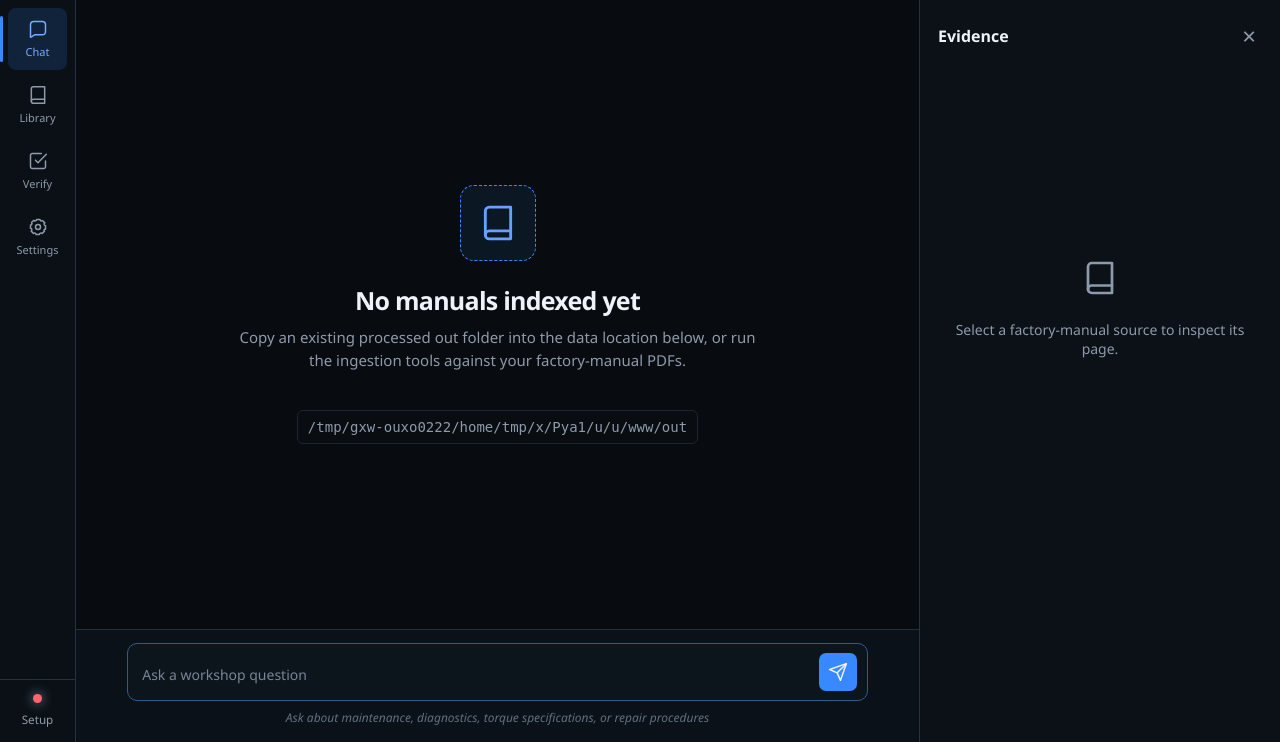
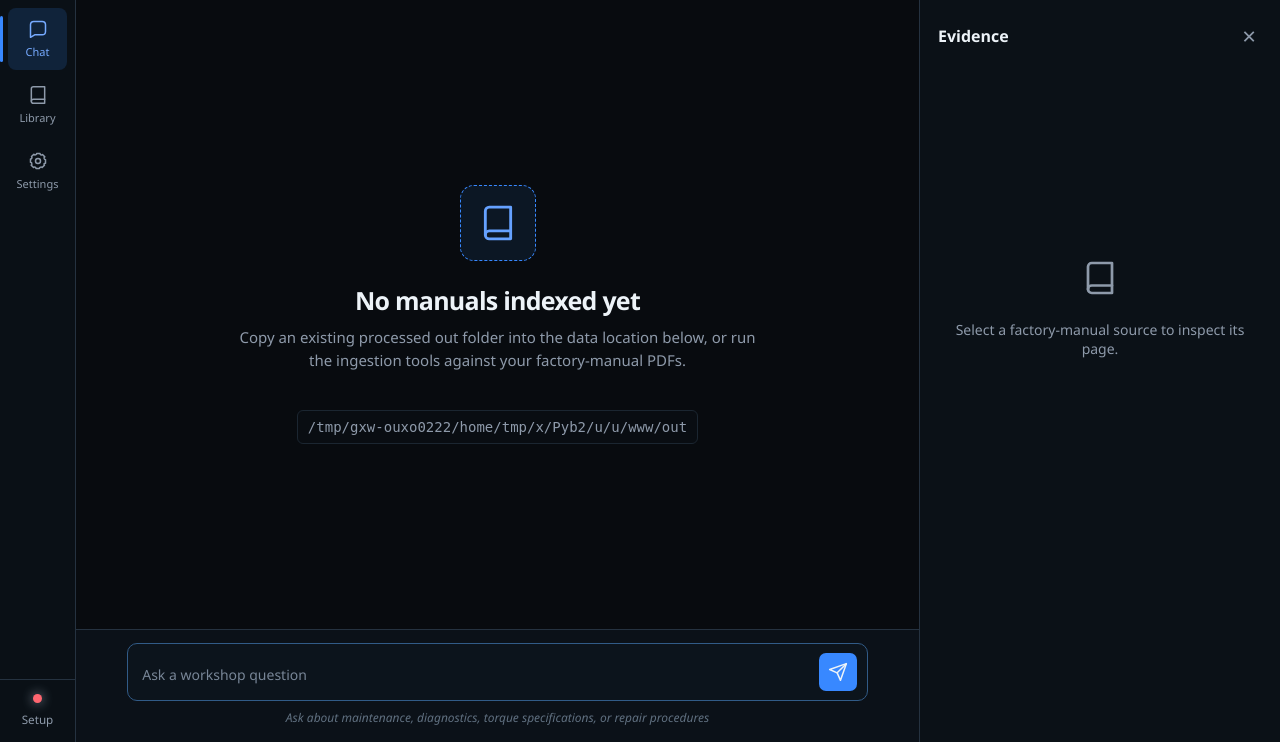
Before and after one commit to walladanger/vw-cc-2014-rag, a Flask app: page / in a window 1280 px wide. Shown: the part 58-800 px from the top of the page. Run offline with Flask 3, Linux system fonts and the light colour scheme; data that the repository does not hold is empty; some libraries are stand-ins or nearby versions.

Commit message:
Retire watermark review page: off by default, remove Verify button
Co-Authored-By: Claude Opus 5.5 <noreply@anthropic.com>

```diff
--- a/app.py
+++ b/app.py
@@ -83,7 +83,7 @@ app = Flask(
 # This page reads private local PDFs, so cloud builds do not enable it unless
 # explicitly configured. Windows desktop/local installs enable it by default.
 MANUAL_REVIEW_ENABLED = os.environ.get(
-    "ENABLE_MANUAL_REVIEW", "1" if os.name == "nt" else "0"
+    "ENABLE_MANUAL_REVIEW", "0"
 ).lower() in {"1", "true", "yes", "on"}
 if MANUAL_REVIEW_ENABLED:
     from manual_review import register_manual_review
--- a/templates/index.html
+++ b/templates/index.html
@@ -20,10 +20,6 @@
           <svg viewBox="0 0 24 24"><path d="M4 19.5A2.5 2.5 0 0 1 6.5 17H20"/><path d="M6.5 2H20v20H6.5A2.5 2.5 0 0 1 4 19.5v-15A2.5 2.5 0 0 1 6.5 2z"/></svg>
           <span>Library</span>
         </button>
-        <a class="rail-button" href="/manual-review/" title="Verify manuals">
-          <svg viewBox="0 0 24 24"><path d="M9 11l3 3L22 4"/><path d="M21 12v7a2 2 0 0 1-2 2H5a2 2 0 0 1-2-2V5a2 2 0 0 1 2-2h11"/></svg>
-          <span>Verify</span>
-        </a>
         <button class="rail-button" data-view="settings" title="Settings">
           <svg viewBox="0 0 24 24"><circle cx="12" cy="12" r="3"/><path d="M19.4 15a1.7 1.7 0 0 0 .34 1.88l.06.06-2.83 2.83-.06-.06A1.7 1.7 0 0 0 15 19.4a1.7 1.7 0 0 0-1 .6 1.7 1.7 0 0 0-.4 1.1V21h-4v-.09A1.7 1.7 0 0 0 8.6 19.4a1.7 1.7 0 0 0-1.88.34l-.06.06-2.83-2.83.06-.06A1.7 1.7 0 0 0 4.6 15a1.7 1.7 0 0 0-.6-1 1.7 1.7 0 0 0-1.1-.4H3v-4h.09A1.7 1.7 0 0 0 4.6 8.6a1.7 1.7 0 0 0-.34-1.88l-.06-.06 2.83-2.83.06.06A1.7 1.7 0 0 0 9 4.6a1.7 1.7 0 0 0 1-.6 1.7 1.7 0 0 0 .4-1.1V3h4v.09A1.7 1.7 0 0 0 15.4 4.6a1.7 1.7 0 0 0 1.88-.34l.06-.06 2.83 2.83-.06.06A1.7 1.7 0 0 0 19.4 9c.17.38.38.73.6 1 .3.36.7.56 1.1.6H21v4h-.09A1.7 1.7 0 0 0 19.4 15z"/></svg>
           <span>Settings</span>
```
